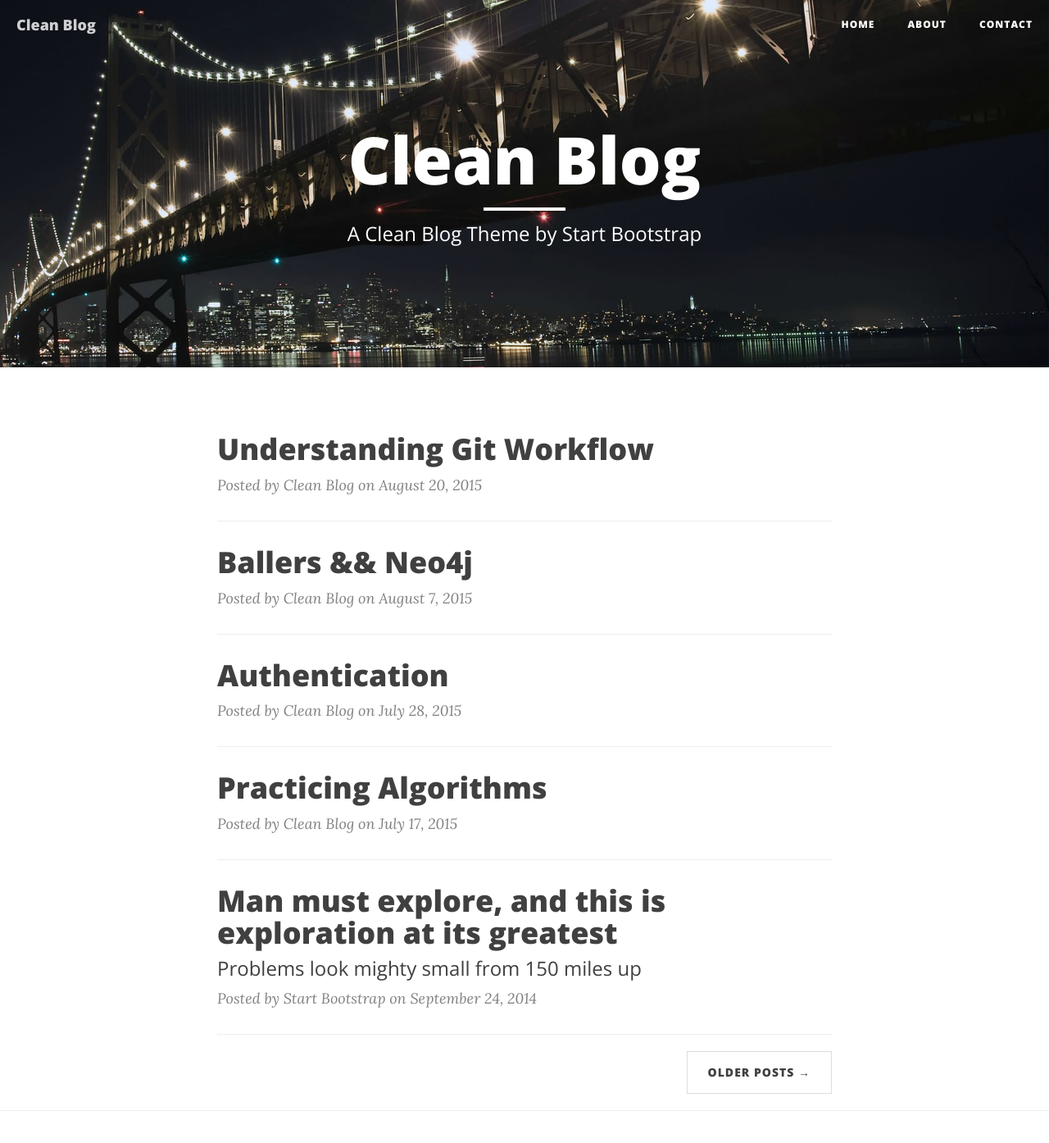
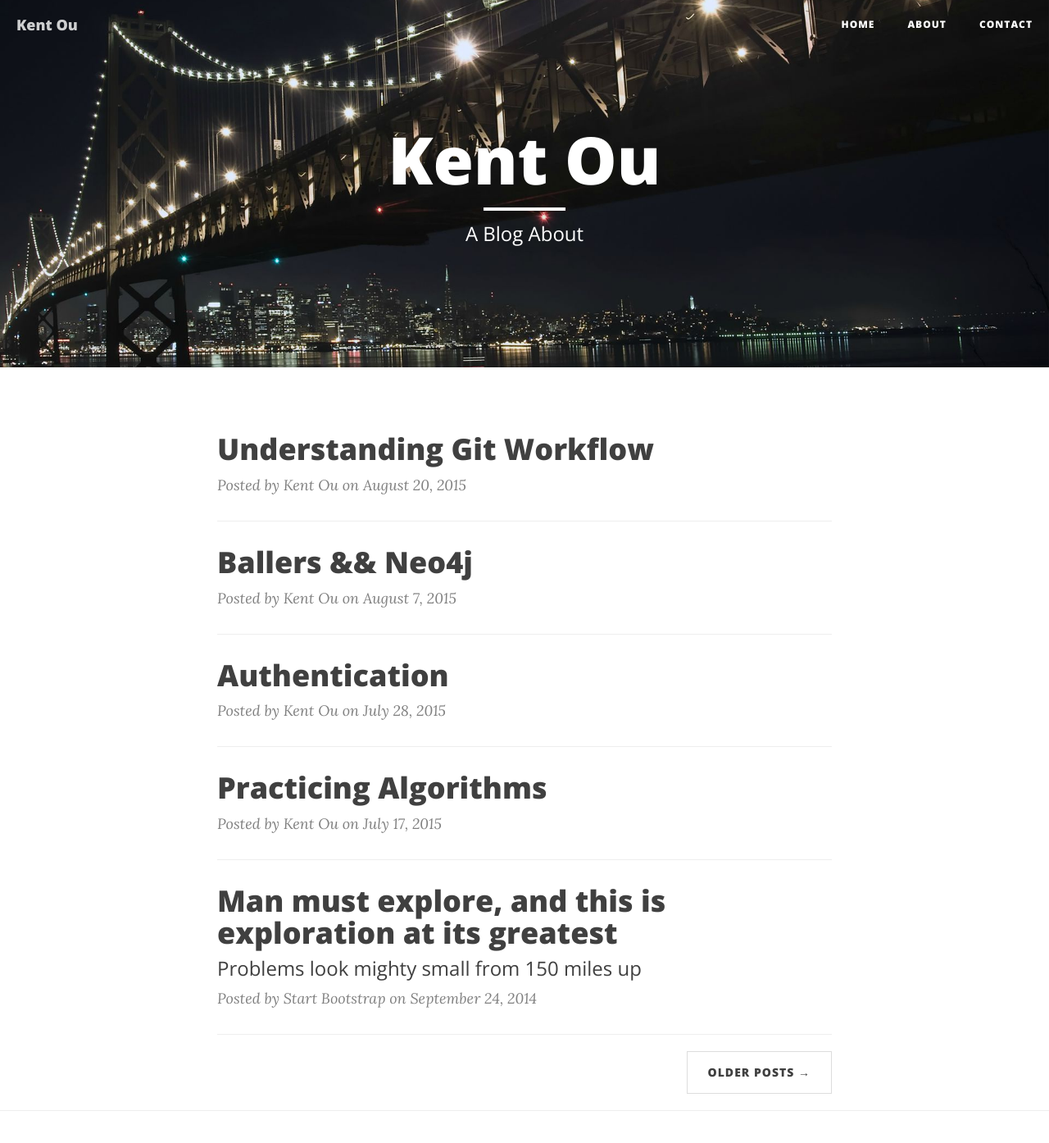
Before and after one commit to kent10ou/kent10ou.github.io, a Jekyll site: the page built from index.html, in a window 1280 px wide and 1400 px high. Shown: the top 1394 px of the window at 82% size. Built offline with Jekyll 4.4.1, drawn with Linux system fonts in a browser that asks for light colours; nearby versions of some CDN libraries; the list of posts is cut into pages by our own code; some of the changed text lies outside the part shown.

Commit message:
editted title

```diff
--- a/_config.yml
+++ b/_config.yml
@@ -1,5 +1,5 @@
 # Site settings
-title: Clean Blog
+title: Kent Ou
 header-img: img/home-bg.jpg
 email: kent10ou@gmail.com
 description: "Kent Ou's Blog: My Journey Through Telegraph Academy!"
--- a/index.html
+++ b/index.html
@@ -1,6 +1,6 @@
 ---
 layout: page
-description: "A Clean Blog Theme by Start Bootstrap"
+description: "A Blog About "
 ---
 
 {% for post in paginator.posts %}
```
